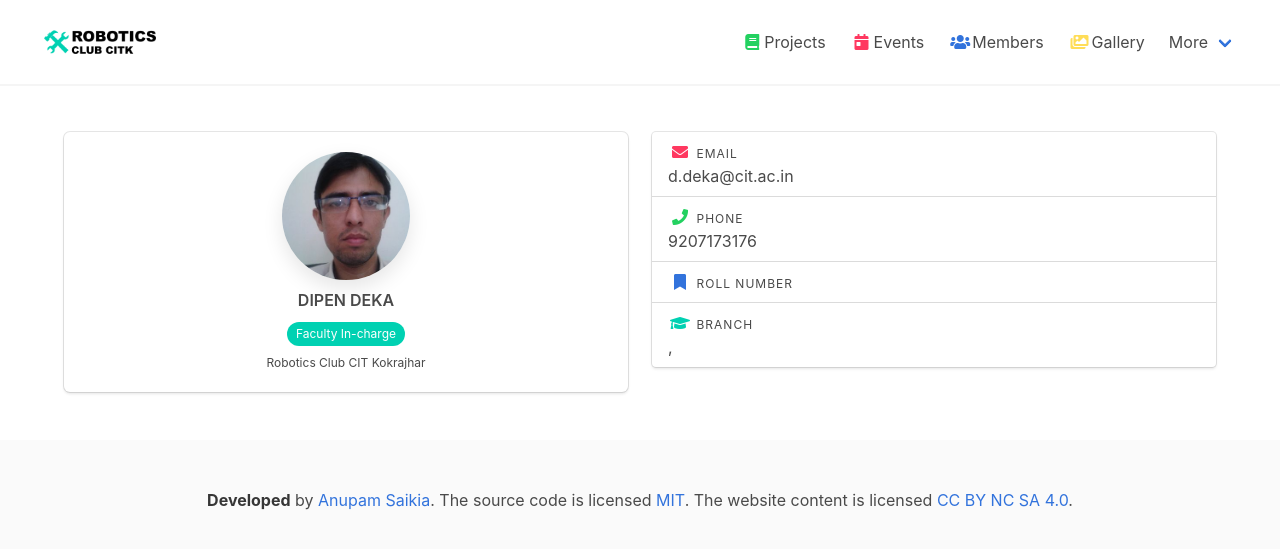
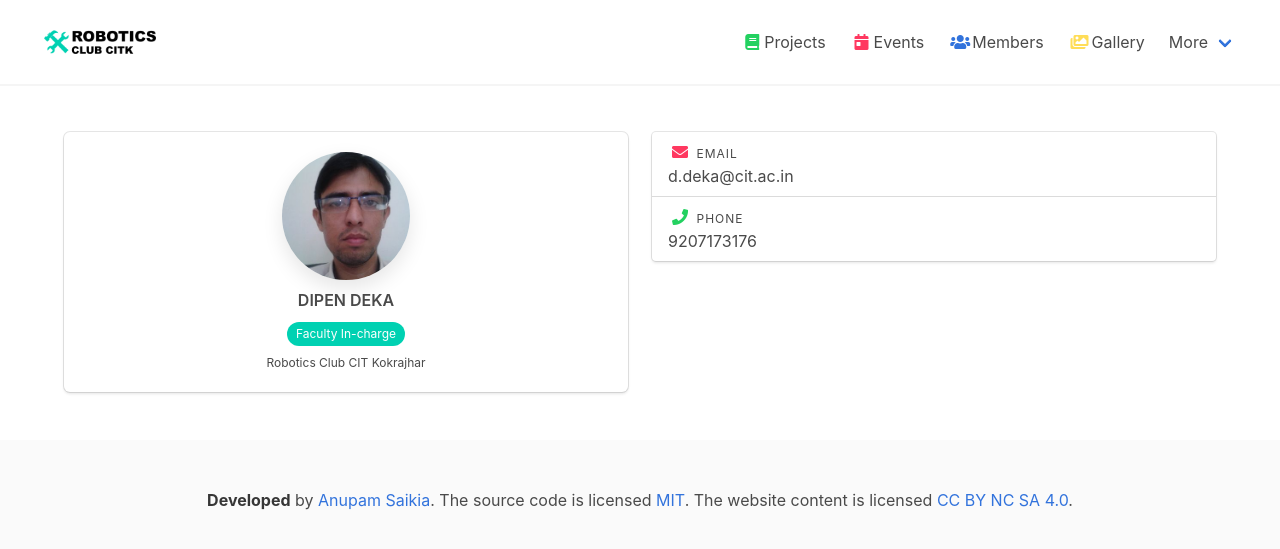
Before and after one commit to robotics-club-citk/robotics-club-citk.github.io, a Jekyll site: the page built from _members/dipendeka.md, in a window 1280 px wide. Shown: the top 549 px of the page. Built offline with Jekyll 4.4.1, drawn with Linux system fonts in a browser that asks for light colours.

Commit message:
donot display empty fields

```diff
--- a/_layouts/member.html
+++ b/_layouts/member.html
@@ -29,6 +29,7 @@ layout: default
             </p>
             <p>{{ page.email }}</p>
           </li>
+          {% if page.phone %}
           <li class="list-item r-list-item">
             <p>
               <span class="icon has-text-success">
@@ -38,6 +39,8 @@ layout: default
             </p>
             <p>{{ page.phone }}</p>
           </li>
+          {% endif %}
+          {% if page.roll %}
           <li class="list-item r-list-item">
             <p>
               <span class="icon has-text-link">
@@ -47,6 +50,8 @@ layout: default
             </p>
             <p>{{ page.roll }}</p>
           </li>
+          {% endif %}
+          {% if page.education or page.branch %}
           <li class="list-item r-list-item">
             <p>
               <span class="icon has-text-primary">
@@ -56,6 +61,7 @@ layout: default
             </p>
             <p>{{ page.education }}, {{ page.branch }}</p>
           </li>
+          {% endif %}
         </ul>
       </div>
 
```
